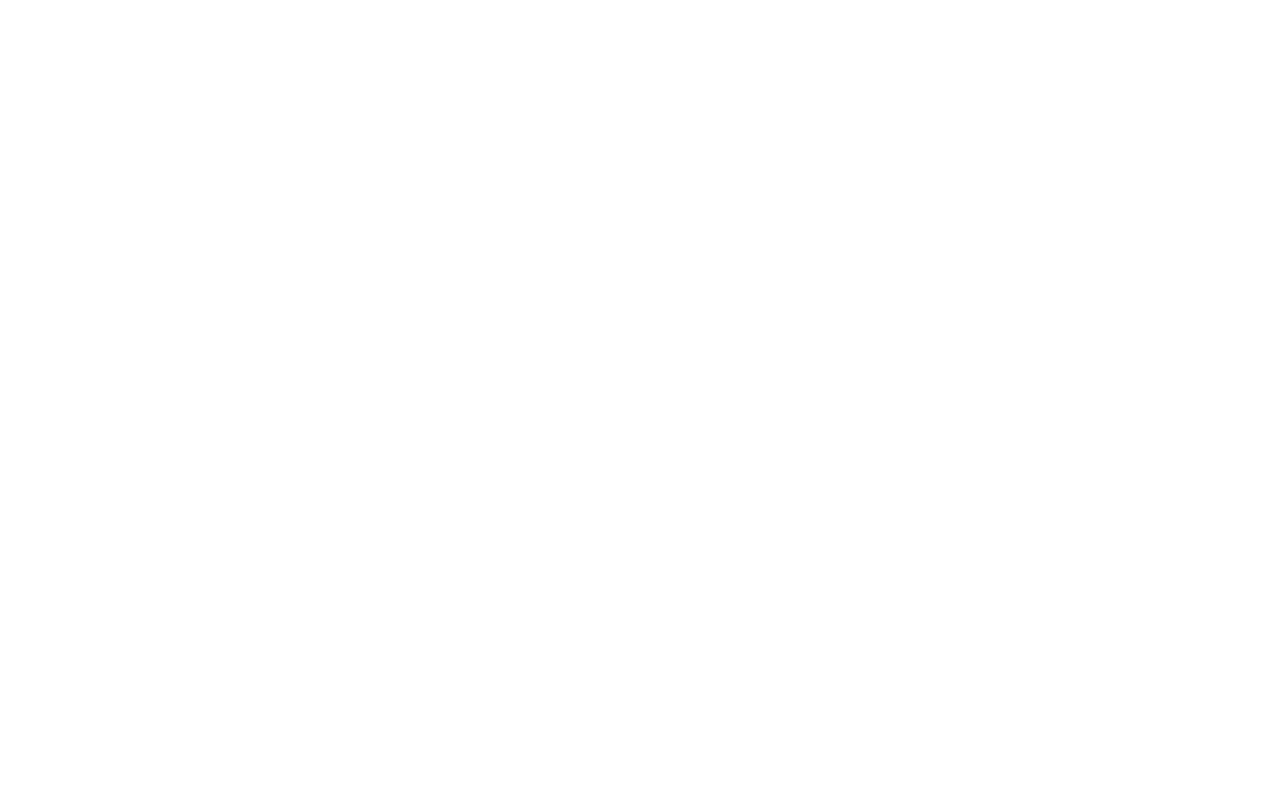
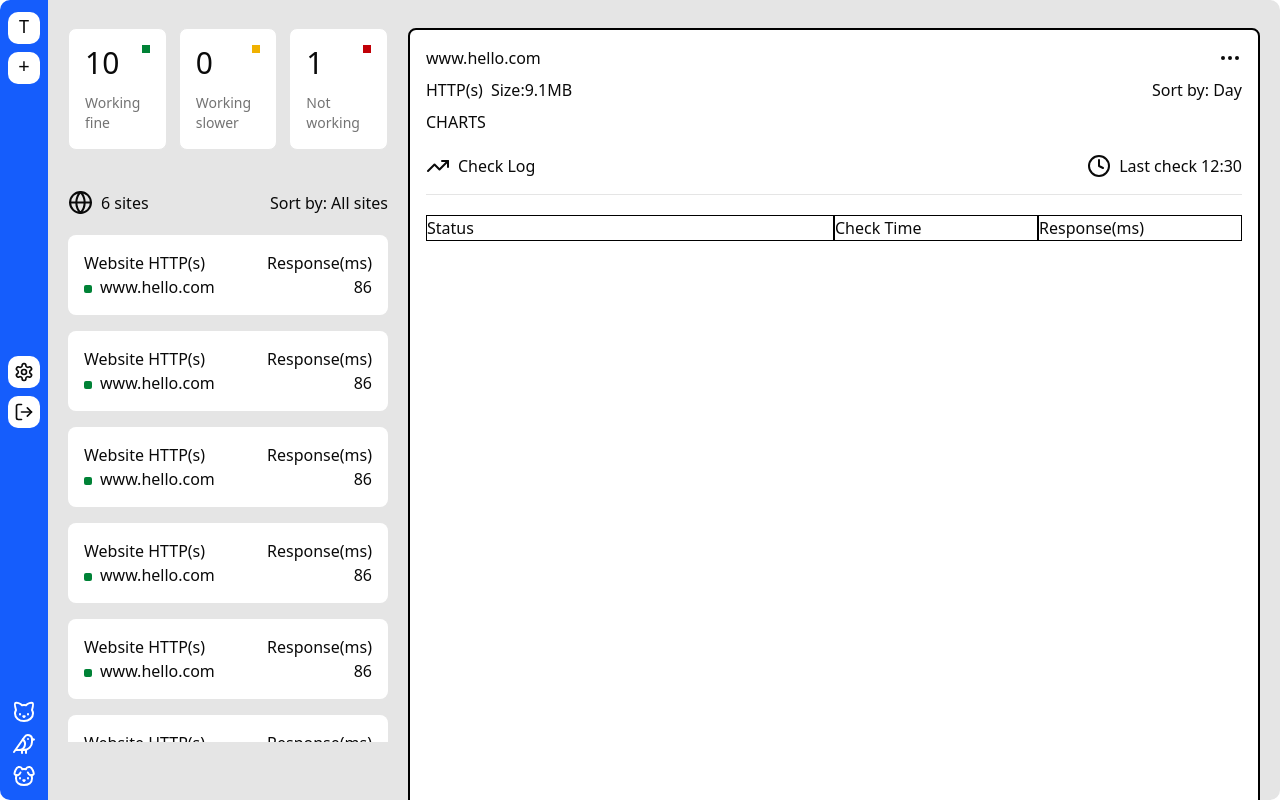
Before and after one commit to saritbose/UptimePulse, a React (Vite) app in the folder Frontend/: page /dashboard in a window 1280 px wide. Before the commit this address had no page. Built offline with nearby package versions, Linux system fonts and the light colour scheme.

Commit message:
Working on dynamic dashboard

```diff
--- a/Frontend/package.json
+++ b/Frontend/package.json
@@ -24,6 +24,7 @@
     "react-router-dom": "^7.6.0",
     "react-toastify": "^11.0.5",
     "tailwind-merge": "^3.3.0",
+    "tailwind-scrollbar-hide": "^2.0.0",
     "tailwindcss": "^4.1.7"
   },
   "devDependencies": {
--- a/Frontend/src/App.jsx
+++ b/Frontend/src/App.jsx
@@ -2,6 +2,7 @@
 import { Route, Routes } from "react-router-dom";
 import Home from "./pages/Home";
 import { ToastContainer } from "react-toastify";
+import Dashboard from "./pages/Dashboard";
 
 const App = () => {
   return (
@@ -9,6 +10,7 @@
       <ToastContainer />
       <Routes>
         <Route path={"/"} element={<Home />} />
+        <Route path={"/dashboard"} element={<Dashboard />} />
       </Routes>
     </>
   );
--- /dev/null
+++ b/Frontend/src/Component/SitesList.jsx
@@ -0,0 +1,21 @@
+import React from "react";
+
+const SitesList = () => {
+  return (
+    <div className="w-full bg-white rounded-md h-20 p-4 flex justify-between items-baseline mb-4">
+      <div className="flex flex-col items-baseline ">
+        <div>Website HTTP(s)</div>
+        <div className="flex justify-between items-baseline gap-2">
+          <div className="bg-green-700 rounded-xs w-2 h-2 "></div>
+          <div>www.hello.com</div>
+        </div>
+      </div>
+      <div className="flex flex-col text-right">
+        <div>Response(ms)</div>
+        <div>86</div>
+      </div>
+    </div>
+  );
+};
+
+export default SitesList;
--- a/Frontend/src/index.css
+++ b/Frontend/src/index.css
@@ -130,3 +130,11 @@
     #fd004c
   );
 }
+
+.scrollbar-hide::-webkit-scrollbar {
+  display: none;
+}
+.scrollbar-hide {
+  -ms-overflow-style: none;
+  scrollbar-width: none;
+}
--- /dev/null
+++ b/Frontend/src/pages/Dashboard.jsx
@@ -0,0 +1,127 @@
+import SitesList from "@/Component/SitesList";
+import {
+  Bird,
+  Cat,
+  Clock,
+  Dog,
+  Ellipsis,
+  Globe,
+  LogOut,
+  Settings,
+  TrendingUp,
+} from "lucide-react";
+import React from "react";
+
+const Dashboard = () => {
+  return (
+    <div className="flex rounded-lg h-screen w-screen overflow-hidden">
+      <div className="flex flex-col justify-between py-3 items-center bg-blue-600 w-12">
+        <div className="flex flex-col gap-2 items-center">
+          <div className="rounded-lg bg-white w-8 h-8 text-center text-lg">
+            T
+          </div>
+          <div className="rounded-lg bg-white w-8 h-8 text-center text-xl cursor-pointer">
+            +
+          </div>
+        </div>
+        <div className="flex flex-col gap-2 items-center">
+          <div className="rounded-lg bg-white w-8 h-8 p-1.5 cursor-pointer ">
+            <Settings size={20} />
+          </div>
+          <div className="rounded-lg bg-white w-8 h-8 p-1.5 cursor-pointer">
+            <LogOut size={20} />
+          </div>
+        </div>
+        <div className="flex flex-col gap-2 items-center">
+          <div>
+            <Cat className="text-white" />
+          </div>
+          <div>
+            <Bird className="text-white" />
+          </div>
+          <div>
+            <Dog className="text-white" />
+          </div>
+        </div>
+      </div>
+      <div className="bg-neutral-200 flex-1 ">
+        <div className="my-7 flex justify-evenly gap-5">
+          <div className="w-80 ml-5">
+            <div className="flex gap-3">
+              <div className="border p-4 w-25 rounded-md bg-white">
+                <div className="flex items-start justify-between mb-3">
+                  <p className="text-3xl">10</p>
+                  <div className="bg-green-700 w-2 h-2"></div>
+                </div>
+                <p className="text-neutral-500 text-sm">Working fine</p>
+              </div>
+              <div className="border p-4 w-25 rounded-md bg-white">
+                <div className="flex items-start justify-between mb-3">
+                  <p className="text-3xl">0</p>
+                  <div className="bg-yellow-500 w-2 h-2"></div>
+                </div>
+                <p className="text-neutral-500 text-sm">Working slower</p>
+              </div>
+              <div className="border p-4 w-25 rounded-md bg-white">
+                <div className="flex items-start justify-between mb-3">
+                  <p className="text-3xl">1</p>
+                  <div className="bg-red-700 w-2 h-2"></div>
+                </div>
+                <p className="text-neutral-500 text-sm">Not working</p>
+              </div>
+            </div>
+            <div className="flex justify-between items-center mt-10 mb-5">
+              <div className="flex gap-2 items-center">
+                <Globe size={25} />
+                <p>6 sites</p>
+              </div>
+              <div>Sort by: All sites</div>
+            </div>
+            <div className="overflow-auto h-[52%] scrollbar-hide">
+              <SitesList />
+              <SitesList />
+              <SitesList />
+              <SitesList />
+              <SitesList />
+              <SitesList />
+              <SitesList />
+              <SitesList />
+            </div>
+          </div>
+          <div className="bg-white rounded-md p-4 w-[40%] mr-5 hidden flex-1 md:block border-2 border-black">
+            <div className="flex justify-between items-center mb-2">
+              <div>www.hello.com</div>
+              <Ellipsis />
+            </div>
+            <div className="flex justify-between items-center mb-2">
+              <div className="flex gap-2 items-center">
+                <p>HTTP(s)</p>
+                <p>Size:9.1MB</p>
+              </div>
+              <div>Sort by: Day</div>
+            </div>
+            <div>CHARTS</div>
+            <div className="flex justify-between gap-5 items-center mb-4 mt-5">
+              <div className="flex gap-2 items-center">
+                <TrendingUp />
+                <p>Check Log</p>
+              </div>
+              <div className="flex gap-2 items-center">
+                <Clock />
+                <p>Last check 12:30</p>
+              </div>
+            </div>
+            <hr />
+            <div className="grid grid-cols-[2fr_1fr_1fr] mt-5">
+              <div className="border-black border">Status</div>
+              <div className="border-black border">Check Time</div>
+              <div className="border-black border">Response(ms)</div>
+            </div>
+          </div>
+        </div>
+      </div>
+    </div>
+  );
+};
+
+export default Dashboard;
```
Also changed, not shown: 1 other file (tests, documents, lock files or other folders).
